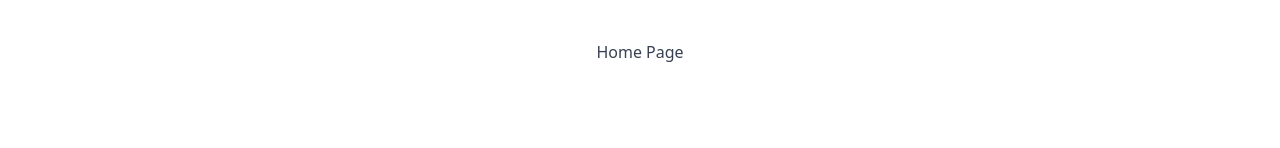
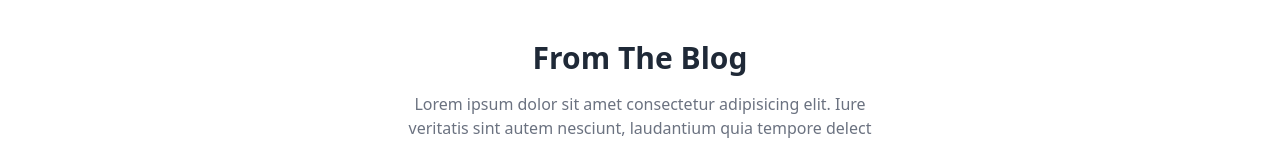
Before and after one commit to enterboxonline/hillaryclinton, a plain HTML site: page index.html in a window 1280 px wide. Shown: the top 148 px of the page. Drawn offline with nearby package versions, Linux system fonts and the light colour scheme.

Commit message:
Update index.html for hillaryclinton

```diff
--- a/index.html
+++ b/index.html
@@ -9,9 +9,9 @@
                 <meta name="keywords" content="home, landing" />
                 <meta name="author" content="author" />
                 <style>
-                    * { box-sizing: border-box; } body {margin: 0;}*{box-sizing:border-box;}body{margin-top:0px;margin-right:0px;margin-bottom:0px;margin-left:0px;}*{box-sizing:border-box;}body{margin-top:0px;margin-right:0px;margin-bottom:0px;margin-left:0px;}*{box-sizing:border-box;}body{margin-top:0px;margin-right:0px;margin-bottom:0px;margin-left:0px;}
+                    * { box-sizing: border-box; } body {margin: 0;}*{box-sizing:border-box;}body{margin-top:0px;margin-right:0px;margin-bottom:0px;margin-left:0px;}*{box-sizing:border-box;}body{margin-top:0px;margin-right:0px;margin-bottom:0px;margin-left:0px;}*{box-sizing:border-box;}body{margin-top:0px;margin-right:0px;margin-bottom:0px;margin-left:0px;}*{box-sizing:border-box;}body{margin-top:0px;margin-right:0px;margin-bottom:0px;margin-left:0px;}*{box-sizing:border-box;}body{margin-top:0px;margin-right:0px;margin-bottom:0px;margin-left:0px;}
                 </style>
-                </head><body><div class="text-gray-700 items-center text-center w-full my-10"> Home Page<div></div></div><div id="iryh"><section class="bg-white dark:bg-gray-900"><div class="container px-6 py-10 mx-auto"><div class="text-center"><h1 class="text-2xl font-semibold text-gray-800 capitalize lg:text-3xl dark:text-white">From the blog</h1><p class="max-w-lg mx-auto mt-4 text-gray-500">
+                </head><body><div id="iryh"><section class="bg-white dark:bg-gray-900"><div class="container px-6 py-10 mx-auto"><div class="text-center"><h1 class="text-2xl font-semibold text-gray-800 capitalize lg:text-3xl dark:text-white">From the blog</h1><p class="max-w-lg mx-auto mt-4 text-gray-500">
                 Lorem ipsum dolor sit amet consectetur adipisicing elit. Iure veritatis sint autem nesciunt, laudantium
                 quia tempore delect
             </p></div><div class="grid grid-cols-1 gap-8 mt-8 lg:grid-cols-2"><div><img src="https://images.unsplash.com/photo-1644018335954-ab54c83e007f?ixlib=rb-1.2.1&amp;ixid=MnwxMjA3fDB8MHxwaG90by1wYWdlfHx8fGVufDB8fHx8&amp;auto=format&amp;fit=crop&amp;w=1470&amp;q=80" alt="" class="relative z-10 object-cover w-full rounded-md h-96" /><div class="relative z-20 max-w-lg p-6 mx-auto -mt-20 bg-white rounded-md shadow dark:bg-gray-900"><a href="#" class="font-semibold text-gray-800 hover:underline dark:text-white md:text-xl">
```
